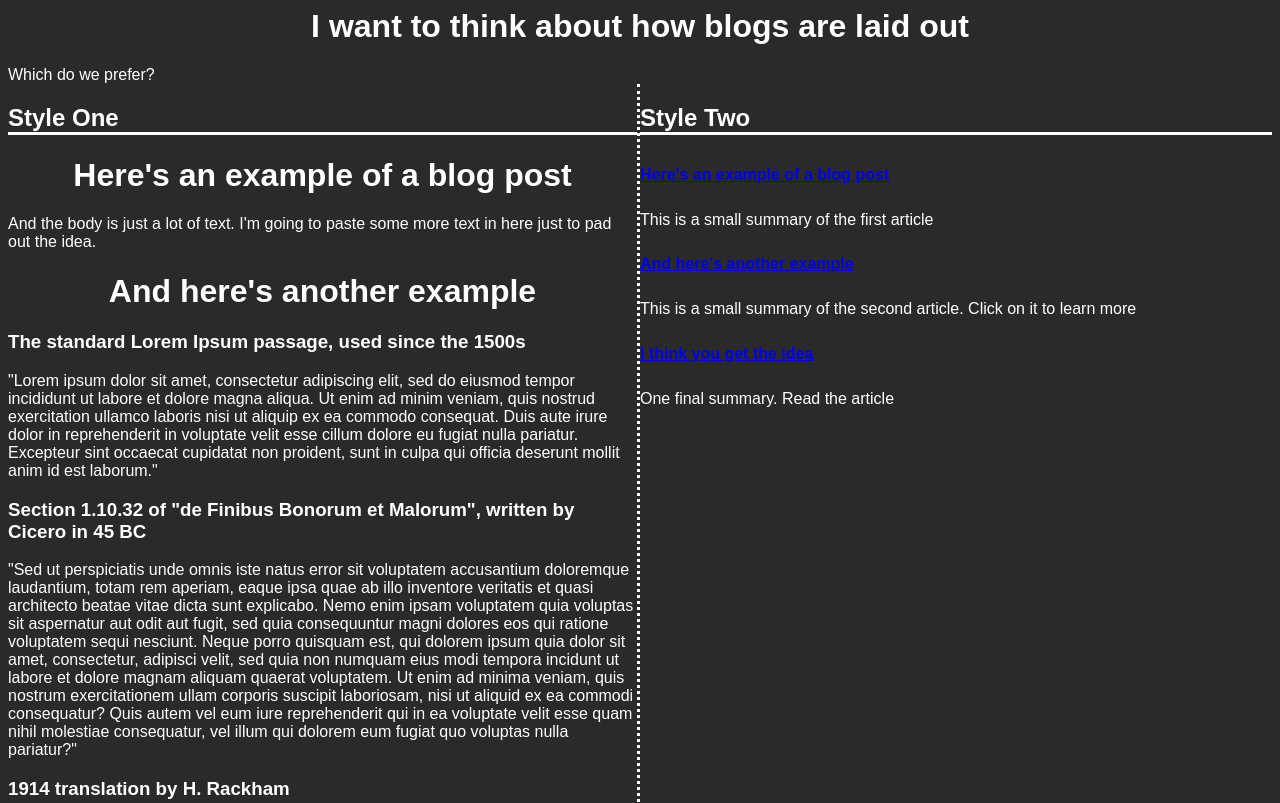
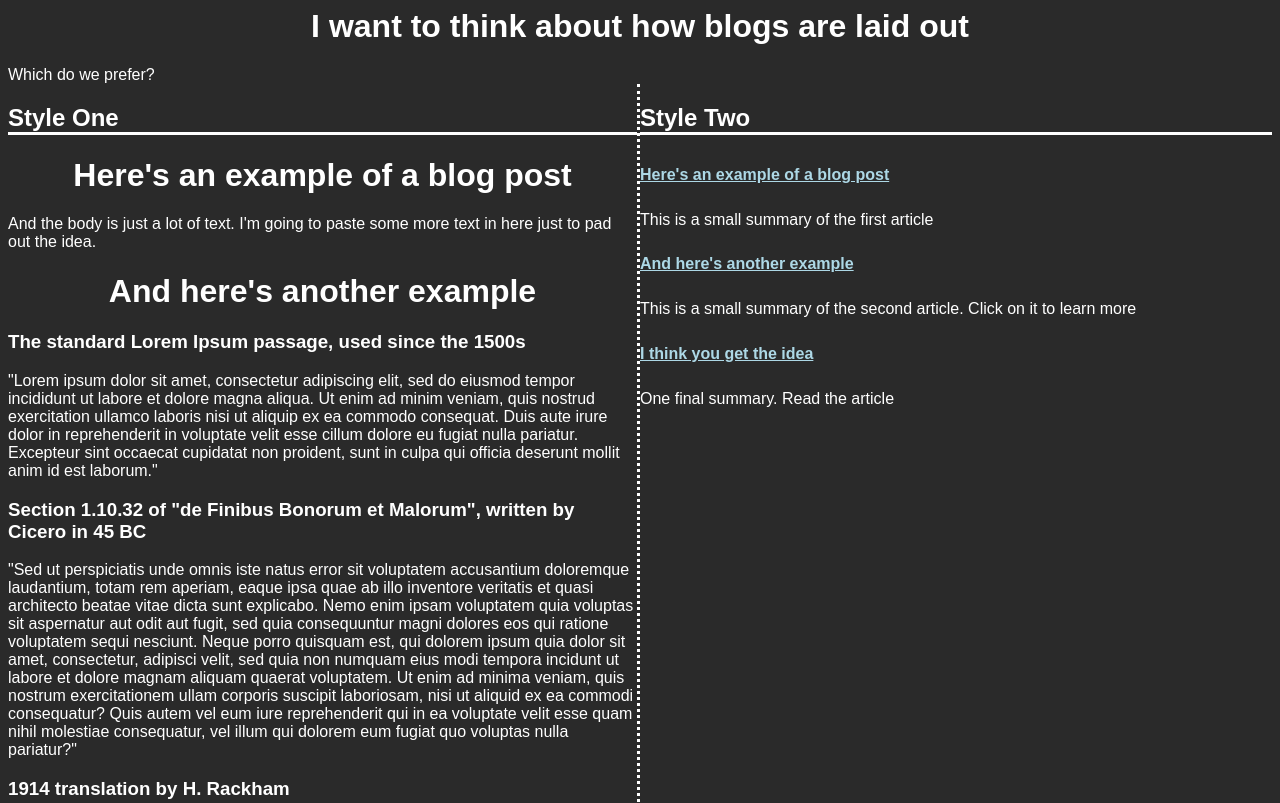
Before and after one commit to johngarrett/how-to-structure-a-blog, a plain HTML site: page index.html in a window 1280 px wide. Shown: the top 803 px of the page. Drawn offline with Linux system fonts and the light colour scheme.

Commit message:
update css for links

```diff
--- a/index.html
+++ b/index.html
@@ -31,6 +31,15 @@ body {
 }
 .article-card > h1 {
     font-size: 1em;
+}
+/* unvisited link */
+a:link {
+  color: #ADD8E6;
+}
+
+/* visited link */
+a:visited {
+  color: #F6CEFC;
 }
 </style>
 </head>
```
